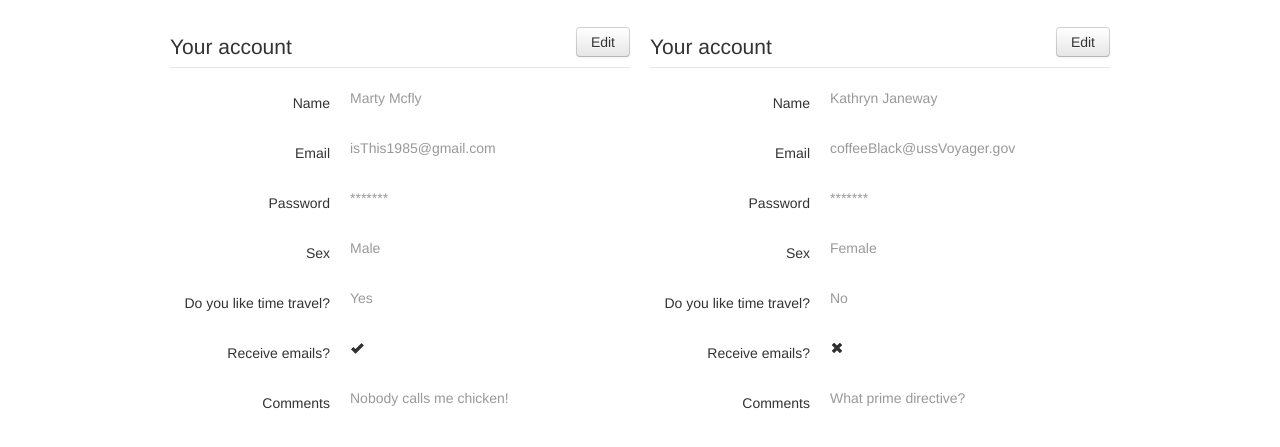
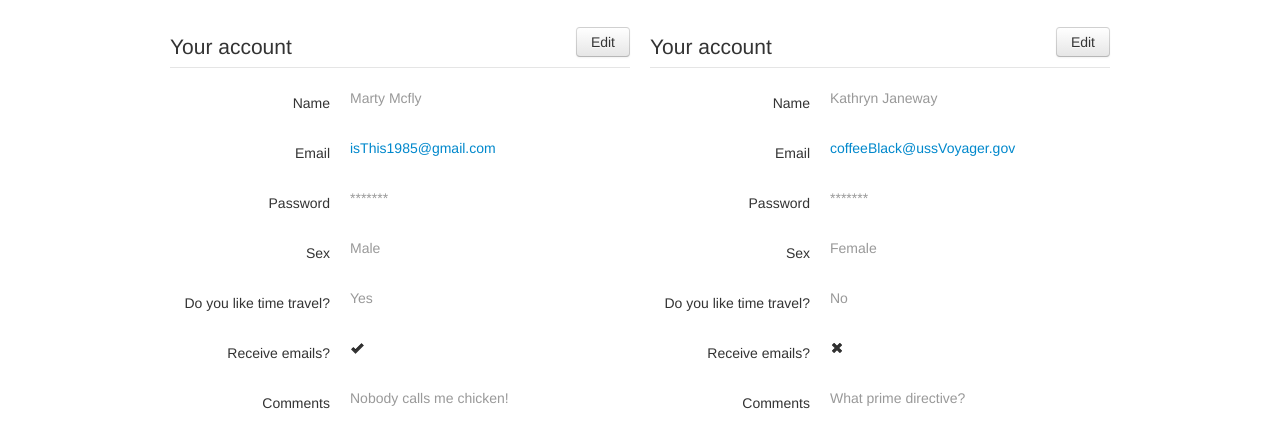
Before and after one commit to hooty223/Twitter-Bootstrap-Readonly-form, a plain HTML site: page index.html in a window 1280 px wide. Shown: the part 223-670 px from the top of the page. Drawn offline with nearby package versions, Linux system fonts and the light colour scheme.

Commit message:
Added email 'mailto' functionality

```diff
--- a/index.html
+++ b/index.html
@@ -69,7 +69,7 @@
                                     Email
                                 </label>
                                 <div class="controls">
-                                    <input type="text" id="inputEmail" placeholder="Email" value="isThis1985@gmail.com">
+                                    <input type="email" id="inputEmail" placeholder="Email" value="isThis1985@gmail.com">
                                 </div>
                             </div>
                             <div class="control-group">
@@ -152,7 +152,7 @@
                                     Email
                                 </label>
                                 <div class="controls">
-                                    <input type="text" id="inputEmail" placeholder="Email" value="coffeeBlack@ussVoyager.gov">
+                                    <input type="email" id="inputEmail" placeholder="Email" value="coffeeBlack@ussVoyager.gov">
                                 </div>
                             </div>
                             <div class="control-group">
--- a/readOnlyBootstrap.js
+++ b/readOnlyBootstrap.js
@@ -30,7 +30,8 @@
   		var myVal;
 
   		//Elements to search for
-  		var textInputs = 		   $('[type="text"]',me);
+  		var textInputs =       $('[type="text"]',me);
+      var emailInputs =       $('[type="email"]',me);
   		var passwordInputs = 	 $('[type="password"]',me);
   		var selects = 			   $('select',me);
   		var checkboxInputs = 	 $('[type="checkbox"]',me);
@@ -41,7 +42,10 @@
   		if(textInputs.length){
   			myVal = textInputs.val();
   		} else if(passwordInputs.length){
-  			myVal = "*******";
+        myVal = "*******";
+      } else if(emailInputs.length){
+        var em = emailInputs.val();
+        myVal = "<a href='mailto:"+em+"'>"+em+"</a>";
   		} else if(selects.length){
   			myVal = selects.find('option:selected').html();
   		} else if(checkboxInputs.length){
```
Also changed, not shown: 1 other file.
